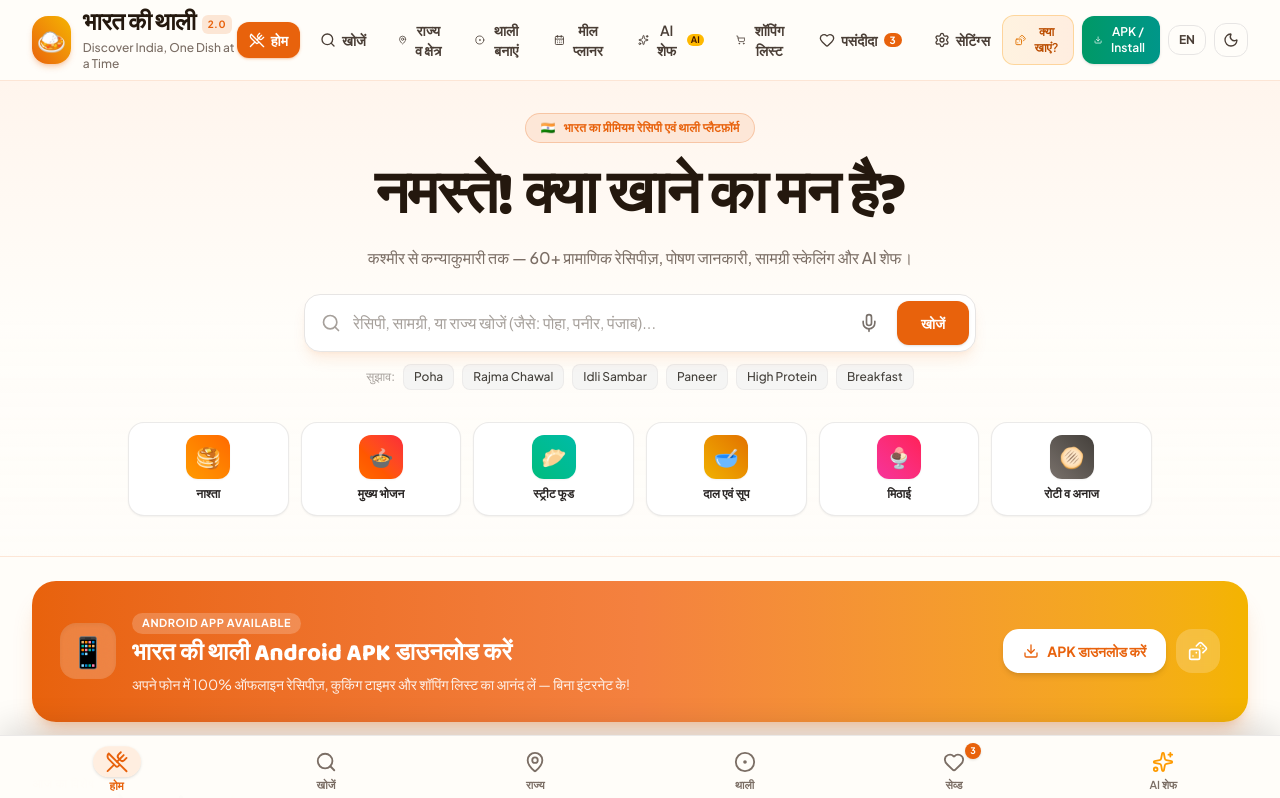
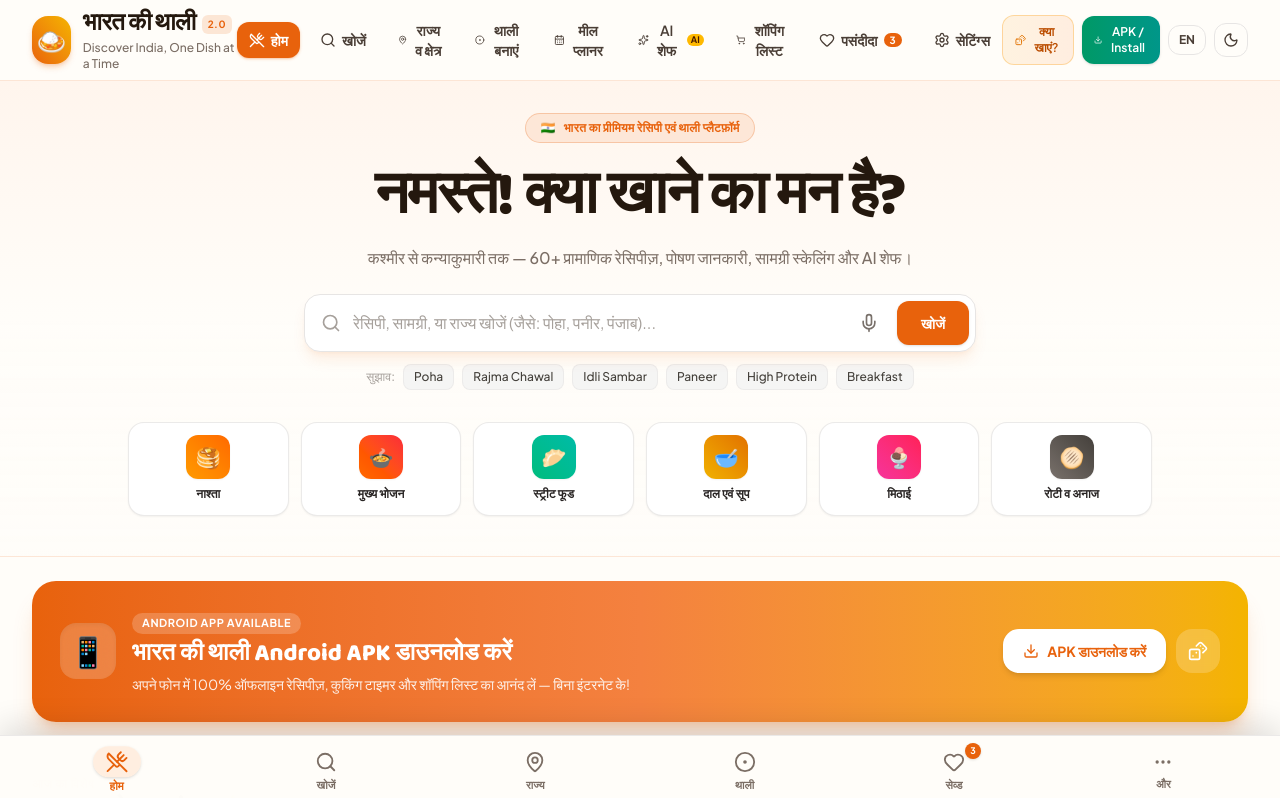
Before and after one commit to surajraiking/Bharat-ki-Thali, a React (Vite) app: page / in a window 1280 px wide. Shown: the top 798 px of the page. Built offline with nearby package versions, Linux system fonts and the light colour scheme.

Commit message:
feat: add mobile More menu for secondary app sections

```diff
--- a/src/components/BottomNav.tsx
+++ b/src/components/BottomNav.tsx
@@ -1,42 +1,60 @@
-import React from 'react';
+import React, { useState } from 'react';
 import { UtensilsCrossed, Search, MapPin, Sparkles, Heart, CircleDot, MoreHorizontal } from 'lucide-react';
 import { useApp, AppPage } from '../context/AppContext';
 
 export const BottomNav: React.FC = () => {
   const { activePage, setActivePage, favorites, settings } = useApp();
+  const [moreOpen, setMoreOpen] = useState(false);
   const isHindi = settings.language === 'hi';
+
   const items = [
     { id: 'home' as AppPage, label: isHindi ? 'होम' : 'Home', icon: UtensilsCrossed },
     { id: 'explore' as AppPage, label: isHindi ? 'खोजें' : 'Explore', icon: Search },
     { id: 'regions' as AppPage, label: isHindi ? 'राज्य' : 'Regions', icon: MapPin },
     { id: 'thali-builder' as AppPage, label: isHindi ? 'थाली' : 'Thali', icon: CircleDot },
-    { id: 'favorites' as AppPage, label: isHindi ? 'सेव्ड' : 'Saved', icon: Heart, count: favorites.length },
-    { id: 'ai-chef' as AppPage, label: isHindi ? 'AI शेफ' : 'AI Chef', icon: Sparkles, isAi: true }
+    { id: 'favorites' as AppPage, label: isHindi ? 'सेव्ड' : 'Saved', icon: Heart, count: favorites.length }
+  ];
+
+  const moreItems = [
+    { id: 'meal-planner' as AppPage, label: isHindi ? 'मील प्लानर' : 'Meal Planner' },
+    { id: 'shopping-list' as AppPage, label: isHindi ? 'शॉपिंग' : 'Shopping List' },
+    { id: 'ai-chef' as AppPage, label: isHindi ? 'AI शेफ' : 'AI Chef' },
+    { id: 'settings' as AppPage, label: isHindi ? 'सेटिंग्स' : 'Settings' }
   ];
 
   return (
     <nav className="fixed bottom-0 left-0 right-0 z-[80] w-full bg-[#FFFDF9]/98 dark:bg-[#1C140E]/98 backdrop-blur-xl border-t border-stone-200/80 dark:border-stone-800 shadow-[0_-10px_30px_rgba(0,0,0,0.12)] pb-[env(safe-area-inset-bottom)]" aria-label="Primary navigation">
-      <div className="mx-auto grid w-full max-w-7xl grid-cols-6 min-h-16 items-center px-1 sm:px-3">
+      <div className="relative mx-auto grid w-full max-w-7xl grid-cols-6 min-h-16 items-center px-1 sm:px-3">
         {items.map((item) => {
           const Icon = item.icon;
           const isActive = activePage === item.id;
           return (
-            <button
-              key={item.id}
-              type="button"
-              onClick={() => setActivePage(item.id)}
-              className={`relative flex min-h-16 flex-col items-center justify-center gap-0.5 px-1 transition-all duration-200 ${isActive ? 'text-[#E8620C] scale-[1.04]' : 'text-[#7B6E65] dark:text-[#A8988C] hover:text-[#E8620C]'}`}
-            >
+            <button key={item.id} type="button" onClick={() => { setActivePage(item.id); setMoreOpen(false); }}
+              className={`relative flex min-h-16 flex-col items-center justify-center gap-0.5 px-1 transition-all duration-200 ${isActive ? 'text-[#E8620C] scale-[1.04]' : 'text-[#7B6E65] dark:text-[#A8988C] hover:text-[#E8620C]'}`}>
               <span className={`relative rounded-2xl px-3 py-1 ${isActive ? 'bg-orange-500/10 shadow-sm' : ''}`}>
-                <Icon className={`w-5 h-5 sm:w-5.5 sm:h-5.5 ${item.isAi ? 'text-amber-500' : ''}`} />
-                {item.count !== undefined && item.count > 0 && (
-                  <span className="absolute -top-1 -right-1 min-w-4 h-4 px-1 text-[9px] leading-4 font-bold text-center rounded-full bg-[#E8620C] text-white shadow-sm">{item.count}</span>
-                )}
+                <Icon className="w-5 h-5 sm:w-5.5 sm:h-5.5" />
+                {item.count !== undefined && item.count > 0 && <span className="absolute -top-1 -right-1 min-w-4 h-4 px-1 text-[9px] leading-4 font-bold text-center rounded-full bg-[#E8620C] text-white shadow-sm">{item.count}</span>}
               </span>
               <span className="text-[10px] sm:text-[11px] font-semibold leading-none whitespace-nowrap">{item.label}</span>
             </button>
           );
         })}
+        <button type="button" onClick={() => setMoreOpen(v => !v)} aria-expanded={moreOpen}
+          className={`relative flex min-h-16 flex-col items-center justify-center gap-0.5 px-1 transition-all ${moreOpen ? 'text-[#E8620C]' : 'text-[#7B6E65] dark:text-[#A8988C]'}`}>
+          <span className={`rounded-2xl px-3 py-1 ${moreOpen ? 'bg-orange-500/10' : ''}`}><MoreHorizontal className="w-5 h-5" /></span>
+          <span className="text-[10px] sm:text-[11px] font-semibold leading-none">{isHindi ? 'और' : 'More'}</span>
+        </button>
+
+        {moreOpen && (
+          <div className="absolute bottom-[calc(4rem+env(safe-area-inset-bottom))] right-2 w-56 rounded-2xl border border-stone-200 dark:border-stone-700 bg-white/95 dark:bg-[#1C140E]/95 backdrop-blur-xl shadow-2xl p-2">
+            {moreItems.map(item => (
+              <button key={item.id} type="button" onClick={() => { setActivePage(item.id); setMoreOpen(false); }}
+                className={`w-full flex items-center justify-between px-3 py-3 rounded-xl text-sm font-semibold text-left ${activePage === item.id ? 'bg-orange-500/10 text-[#E8620C]' : 'text-stone-700 dark:text-stone-200 hover:bg-stone-100 dark:hover:bg-stone-800'}`}>
+                <span>{item.label}</span><span>→</span>
+              </button>
+            ))}
+          </div>
+        )}
       </div>
     </nav>
   );
```
